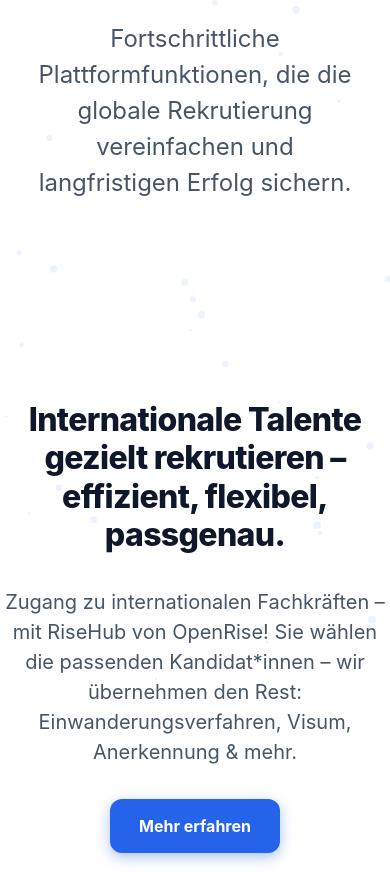
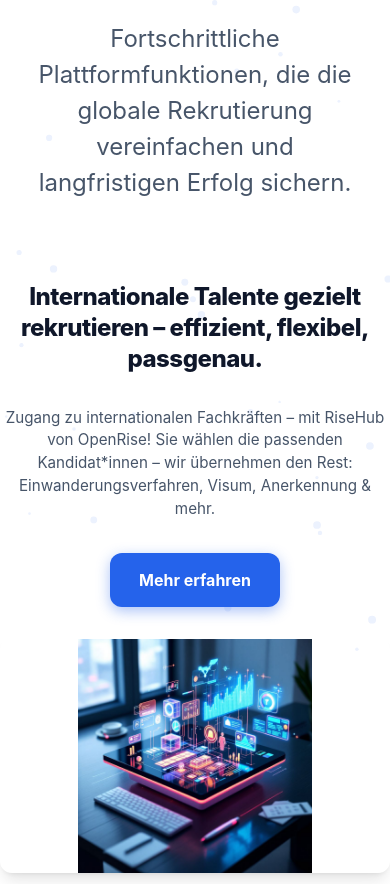
Before and after one commit to WebTech-Agentur/openrise-projekt, a website: page public/features.html in a window 390 px wide. Shown: the part 147-1031 px from the top of the page. Drawn offline with Linux system fonts and the light colour scheme.

Commit message:
Fix: Mobile Layout Optimierungen auf der Features-Seite (Abstände, Text-Zentrierung, Bildgröße)

```diff
--- a/public/css/style.css
+++ b/public/css/style.css
@@ -1232,6 +1232,38 @@ input:checked+.slider:before {
         grid-template-columns: 1fr;
         gap: 1.5rem;
     }
+
+    /* Features Page Specific Overrides */
+    #features-hero {
+        padding-bottom: 1rem;
+    }
+
+    #features-intro-split {
+        padding-top: 1rem;
+    }
+
+    #features-intro-split .content h2 {
+        font-size: 1.5rem;
+        text-align: center;
+        line-height: 1.3;
+    }
+
+    #features-intro-split .content p {
+        text-align: center;
+        font-size: 0.95rem;
+    }
+
+    #features-intro-split .content .btn {
+        display: block;
+        margin: 1.5rem auto 0;
+        width: fit-content;
+    }
+
+    #features-intro-split .image-container img {
+        max-width: 60%;
+        margin: 0 auto;
+        display: block;
+    }
 }
 
 #bg-canvas {
--- a/public/features.html
+++ b/public/features.html
@@ -32,7 +32,7 @@
 
     <main>
         <!-- Hero Section -->
-        <section class="hero reveal" style="position: relative; overflow: hidden;">
+        <section id="features-hero" class="hero reveal" style="position: relative; overflow: hidden;">
             <div class="hero-bg-accent"></div>
             <div class="container">
                 <h1>Unsere Features</h1>
@@ -42,7 +42,7 @@
         </section>
 
         <!-- Feature Side-by-Side -->
-        <section class="container split-section reveal">
+        <section id="features-intro-split" class="container split-section reveal">
             <div class="content">
                 <h2>Internationale Talente gezielt rekrutieren – effizient, flexibel, passgenau.</h2>
                 <p>Zugang zu internationalen Fachkräften – mit RiseHub von OpenRise!
```
